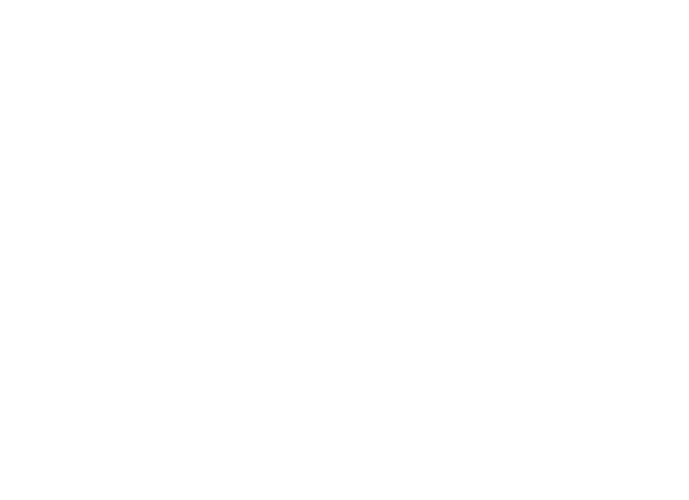
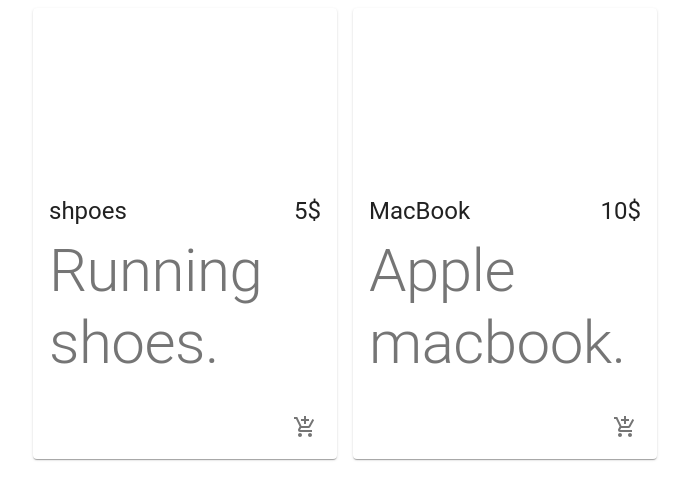
Before and after one commit to Rajeshkumar-sivaprakasam/e-com, a React (Create React App) app: page / in a window 1280 px wide. Shown: the top 500 px of the page, without its empty margins (295-984 px from the left). Built offline with nearby package versions, Linux system fonts and the light colour scheme.

Commit message:
basic grid added!

```diff
--- a/src/components/Products/Product/Product.jsx
+++ b/src/components/Products/Product/Product.jsx
@@ -1,10 +1,33 @@
 import React from 'react'
+import { Card,CardMedia,CardContent, CardActions, Typography} from '@material-ui/core';
+import { AddShoppingCart } from '@material-ui/icons';
+import { IconButton } from '@material-ui/core';
 
-export const Product = () => {
+import useStyles from './Styles'
+
+export const Product = ({ product }) => {
+  const classes = useStyles();
   return (
-    // {console.log('hello')}
-    <div>
-      Hello
-    </div>
+    <Card className={classes.root}>
+      <CardMedia className={classes.media} image='' title={product.name} />
+      <CardContent>
+        <div className={classes.cardContent}>
+          <Typography variant='h5' gutterBottom>
+            {product.name}
+          </Typography>
+          <Typography variant='h5'>
+            {product.price}
+          </Typography>
+        </div>
+        <Typography variant='h2' color='textSecondary'>
+          {product.discription}
+        </Typography>
+      </CardContent>
+      <CardActions disableSpacing className={classes.cardActions} >
+        <IconButton arial-label='Add to Cart'>
+          <AddShoppingCart />
+        </IconButton>
+      </CardActions>
+    </Card>
   )
 }
--- /dev/null
+++ b/src/components/Products/Product/Styles.js
@@ -0,0 +1,19 @@
+import { makeStyles } from '@material-ui/core/styles';
+
+export default makeStyles(() => ({
+  root: {
+    maxWidth: '100%',
+  },
+  media: {
+    height: 0,
+    paddingTop: '56.25%', // 16:9
+  },
+  cardActions: {
+    display: 'flex',
+    justifyContent: 'flex-end',
+  },
+  cardContent: {
+    display: 'flex',
+    justifyContent: 'space-between',
+  },
+}));
--- a/src/components/Products/Products.jsx
+++ b/src/components/Products/Products.jsx
@@ -2,21 +2,19 @@
 import {Grid} from '@material-ui/core';
 import { Product } from './Product/Product';
 const products = [
-  {id:1, name:'shpoes', discription:'Running shoes.'},
-  {id:2, name:'MacBook', discription:'Apple macbook.'},
+  {id:1, name:'shpoes', discription:'Running shoes.',price:'5$'},
+  {id:2, name:'MacBook', discription:'Apple macbook.',price:'10$'},
 ]
 
 export const Products = () => {
   return (
     <main>
-      <Grid containet justify='center' spacing={4}>
-        {products.map((product)=>{
-          <Grid item key={product.id} xs={12} sm={6} lg={3}>
-            <Product />
+      <Grid container justifyContent='center' spacing={2}>
+        {products.map((product)=>(
+          <Grid item key={product.id} xs={12} sm={6} md={4} lg={3}>
+            <Product product={product}/>
           </Grid>
-        })
-
-        }
+        ))}
       </Grid>
     </main>
   )
```
